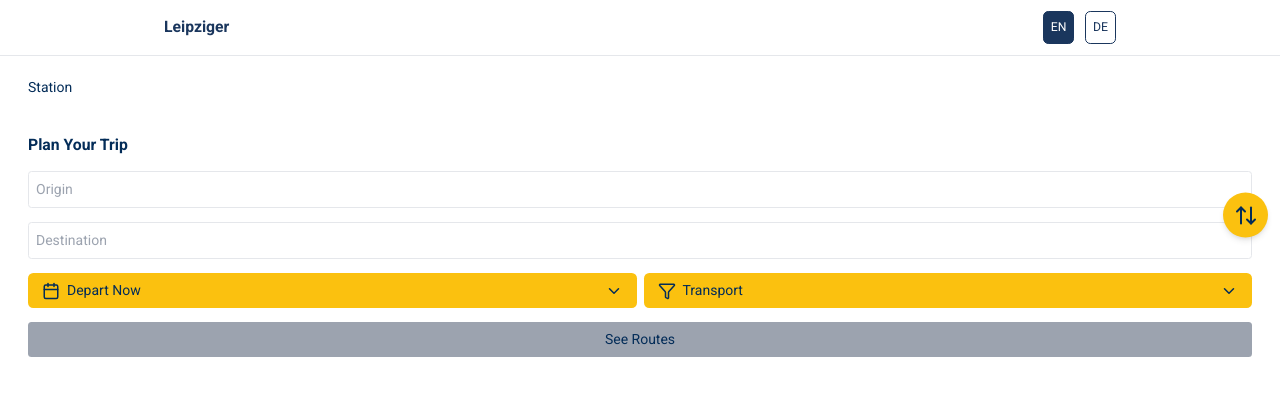
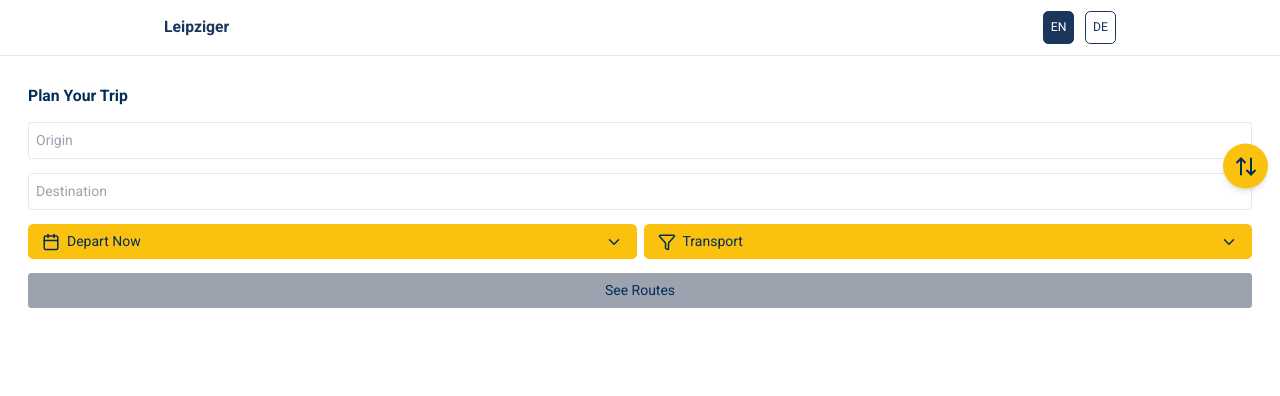
Before and after one commit to JRamirezDD/lu-lvb-JourneyPlanner, a Next.js app in the folder app/: page /lu-lvb-JourneyPlanner/en/controlPanel in a window 1280 px wide. Shown: the top 396 px of the page. Built offline with nearby package versions, Linux system fonts and the light colour scheme.

Commit message:
Delete button

```diff
--- a/app/src/components/controlPanel/ControlPanel.tsx
+++ b/app/src/components/controlPanel/ControlPanel.tsx
@@ -48,18 +48,6 @@ const ControlPanel = () => {
   return (
     <div className="w-full h-full bg-white shadow-lg overflow-y-auto text-primary-blue">
       <div className="p-4 pb-32">
-        <nav className="flex space-x-2 mb-4">
-          <button
-            onClick={() => setViewMode("STATION")}
-            className={`px-4 py-2 rounded transition-colors ${
-              viewMode === "STATION"
-                ? "bg-primary-yellow text-primary-blue"
-                : "hover:bg-primary-yellow/10"
-            }`}
-          >
-            Station
-          </button>
-        </nav>
 
         {viewMode === "DEFAULT" && <RoutePlanner setActiveView={setViewMode} />}
         {viewMode === "PLAN" && <RouteView setActiveView={setViewMode} />}
```
